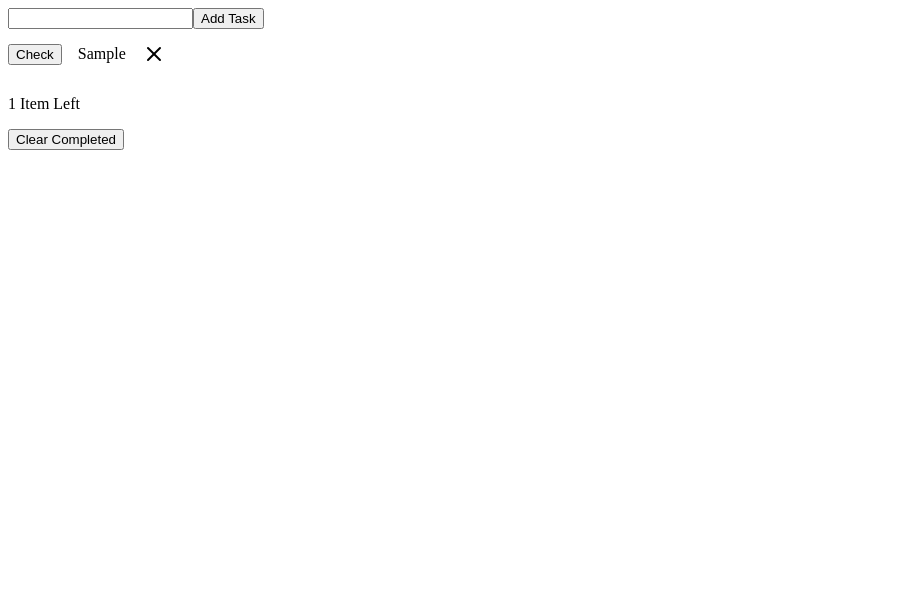
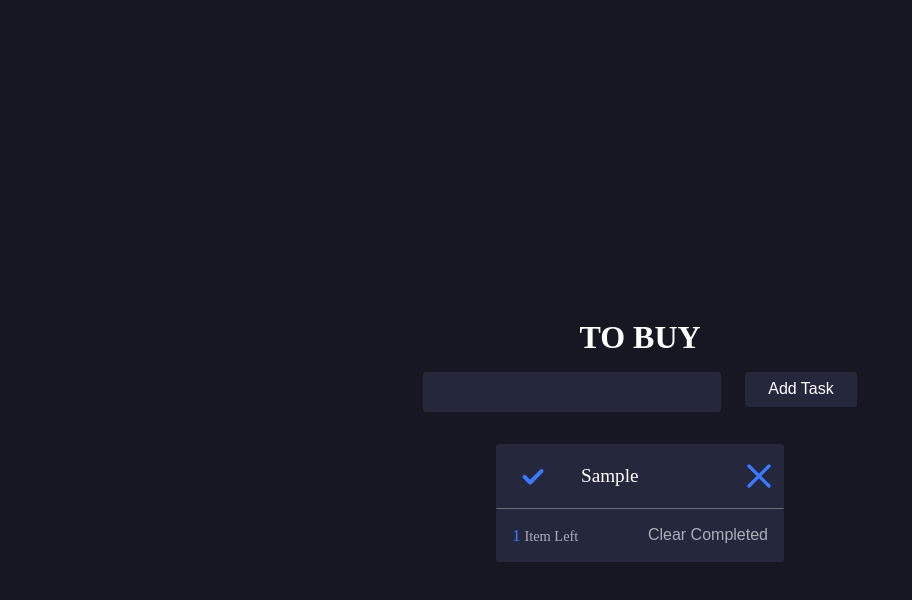
Before and after one commit to Cosmin2410/todo-app, a React (Create React App) app: page / in a window 1280 px wide. Both pictures are taken after typing "Sample" into the empty fields and a click on the button "Add Task". Shown: the top 600 px of the page, without its empty margins (0-912 px from the left). Built offline with nearby package versions, Linux system fonts and the light colour scheme.

Commit message:
list app completed

```diff
--- a/src/App.js
+++ b/src/App.js
@@ -1,11 +1,25 @@
-import { useState } from 'react';
+import { useState, useEffect } from 'react';
 import Task from './Components/Task';
 import Items from './Components/Items';
+import Form from './Components/Form';
 
 function App() {
   const [formData, setFormData] = useState({ text: '', check: false });
-  const [inputValue, setInputValue] = useState([]);
-  const [counter, setCounter] = useState(0);
+  const [inputValue, setInputValue] = useState(
+    () => JSON.parse(localStorage.getItem('list')) || []
+  );
+  const [counter, setCounter] = useState(
+    () => JSON.parse(localStorage.getItem('count')) || 0
+  );
+
+  // Local Storage
+
+  useEffect(() => {
+    localStorage.setItem('list', JSON.stringify(inputValue));
+    localStorage.setItem('count', JSON.stringify(counter));
+  }, [inputValue, counter]);
+
+  // Input Value
 
   const handleChange = (e) => {
     const { name, value } = e.target;
@@ -31,7 +45,6 @@ function App() {
   };
 
   // Task Completed
-
   const completeTask = (id) => {
     const flipTask = inputValue.map((value) => {
       if (value.id === id) {
@@ -78,15 +91,16 @@ function App() {
   };
 
   return (
-    <div>
-      <input
+    <div className="to-do-app">
+      <h1>TO BUY</h1>
+
+      <Form
         value={formData.text}
-        name="text"
-        type="text"
         onChange={handleChange}
+        onClick={getDataBtn}
       />
-      <button onClick={getDataBtn}>Add Task</button>
 
+      <ul className="list">
         {inputValue.map((task) => (
           <Task
             key={Math.floor(Math.random() * 10000)}
@@ -96,9 +110,9 @@ function App() {
             onDelete={deleteTask}
           />
         ))}
-      {/* Tasks: {counter} */}
-      <p>{counter === 1 ? `${counter} Item Left` : `${counter} Items Left`} </p>
-      <button onClick={clearCompleted}>Clear Completed</button>
+      </ul>
+
+      <Items counter={counter} onClick={clearCompleted} />
     </div>
   );
 }
--- /dev/null
+++ b/src/Components/Form.js
@@ -0,0 +1,26 @@
+import React from 'react';
+
+function Form(props) {
+  return (
+    <div className="type">
+      <input
+        className="search"
+        value={props.value}
+        name="text"
+        type="text"
+        onChange={props.onChange}
+        onKeyPress={(e) => {
+          if (e.key === 'Enter') {
+            props.onClick();
+          }
+        }}
+      />
+
+      <button onClick={props.onClick} className="submit">
+        Add Task
+      </button>
+    </div>
+  );
+}
+
+export default Form;
--- a/src/Components/Items.js
+++ b/src/Components/Items.js
@@ -1,7 +1,24 @@
 import React from 'react';
 
-function Items() {
-  return <div>Items</div>;
+function Items(props) {
+  return (
+    <div className="item-clear">
+      <p>
+        <span className="items-left">{props.counter}</span>
+        {props.counter === 1 ? ` Item Left` : ` Items Left`}
+      </p>
+
+      <button className="clear-completed" onClick={props.onClick}>
+        Clear Completed
+      </button>
+    </div>
+  );
 }
 
+//
+
+// {props.counter === 1
+//   ? `${props.counter} Item Left`
+//   : `${props.counter} Items Left`}
+
 export default Items;
--- a/src/Components/Task.js
+++ b/src/Components/Task.js
@@ -3,15 +3,22 @@ import React from 'react';
 function Task(props) {
   return (
     <li>
-      <button onClick={() => props.onClick(props.task.id)}>Check</button>
+      <img
+        src="./images/check.svg"
+        alt="check"
+        onClick={() => props.onClick(props.task.id)}
+        className="check"
+      />
 
-      <p className={props.task.check ? 'checked' : ''}>{props.task.text}</p>
+      <p className={props.task.check ? 'checked text-list' : 'text-list'}>
+        {props.task.text}
+      </p>
 
       <img
+        className="delete"
         src="./images/x.svg"
         alt="x"
         onClick={() => props.onDelete(props.task.id)}
-        // onKeyDown={e => e.key === 'Enter' && }
       />
     </li>
   );
--- a/src/index.css
+++ b/src/index.css
@@ -1,9 +1,145 @@
-li {
+/* .checked {
+  text-decoration: line-through;
+} */
+
+* {
+  margin: 0;
+  padding: 0;
+  box-sizing: border-box;
+}
+
+body {
+  background-color: hsl(235, 21%, 11%);
+  color: white;
+}
+
+.to-do-app {
+  height: 90vh;
   display: flex;
+  flex-direction: column;
   align-items: center;
+  justify-content: center;
+  margin: 0 auto;
+  margin-top: 5rem;
+  width: 20rem;
+}
+
+.type {
+  display: flex;
+  gap: 1.5rem;
+  margin-top: 1rem;
+}
+
+.search {
+  all: unset;
+  background-color: hsl(235, 24%, 19%);
+  height: 2.5rem;
+  border-radius: 3px;
+  padding: 0px 5px;
+  width: 18rem;
+}
+
+.submit {
+  height: 2.2rem;
+  width: 7rem;
+  background-color: hsl(235, 24%, 19%);
+  border: none;
+  color: white;
+  border-radius: 3px;
+  cursor: pointer;
+  font-size: 1rem;
+}
+
+.submit:hover {
+  background-color: hsl(220, 98%, 61%);
+}
+
+.list {
+  background-color: hsl(235, 24%, 19%);
+  margin-top: 2rem;
+  border-radius: 3px;
+}
+
+.list li {
+  display: flex;
   gap: 1rem;
+  align-items: center;
+  border-bottom: 1px solid rgba(255, 255, 255, 0.308);
+  width: 18rem;
+  padding: 0px 5px;
+}
+
+.delete {
+  margin-left: auto;
+  cursor: pointer;
+  width: 2.5rem;
+  filter: brightness(0) saturate(100%) invert(55%) sepia(67%) saturate(5195%)
+    hue-rotate(206deg) brightness(96%) contrast(108%);
+}
+
+.nav-links {
+  background-color: hsl(235, 24%, 19%);
+  margin-top: 0.8rem;
+  display: flex;
+  justify-content: space-between;
+  padding: 1rem;
+  color: rgba(255, 255, 255, 0.623);
+  border-radius: 3px;
+}
+
+.text-list {
+  font-size: 1.2rem;
+}
+span {
+  color: hsl(220, 98%, 61%);
+  font-size: 1.1rem;
 }
 
 .checked {
   text-decoration: line-through;
+  opacity: 0.7;
+  color: rgb(175, 168, 168);
 }
+
+.clear-completed {
+  cursor: pointer;
+  border: none;
+  background-color: transparent;
+  font-size: 1rem;
+  color: rgba(255, 255, 255, 0.623);
+}
+
+.clear-completed:hover {
+  color: hsl(220, 98%, 61%);
+}
+
+@media (max-width: 62.5em) {
+  .type {
+    flex-direction: column;
+    align-items: center;
+    gap: 0.8rem;
+  }
+
+  .list li {
+    width: 18rem;
+  }
+}
+
+.item-clear {
+  display: flex;
+  justify-content: space-between;
+  padding: 1rem;
+  font-size: 0.9rem;
+  color: rgba(255, 255, 255, 0.623);
+  width: 18rem;
+  background-color: hsl(235, 24%, 19%);
+  border-radius: 3px;
+  border-bottom-left-radius: 3px;
+  border-bottom-right-radius: 3px;
+}
+
+.check {
+  cursor: pointer;
+  filter: brightness(0) saturate(100%) invert(55%) sepia(67%) saturate(5195%)
+    hue-rotate(206deg) brightness(96%) contrast(108%);
+}
```
Also changed, not shown: public/images/check.svg (added), 1 other file (tests, documents, lock files or other folders). Lines whose indentation alone changed are shown as unchanged.
